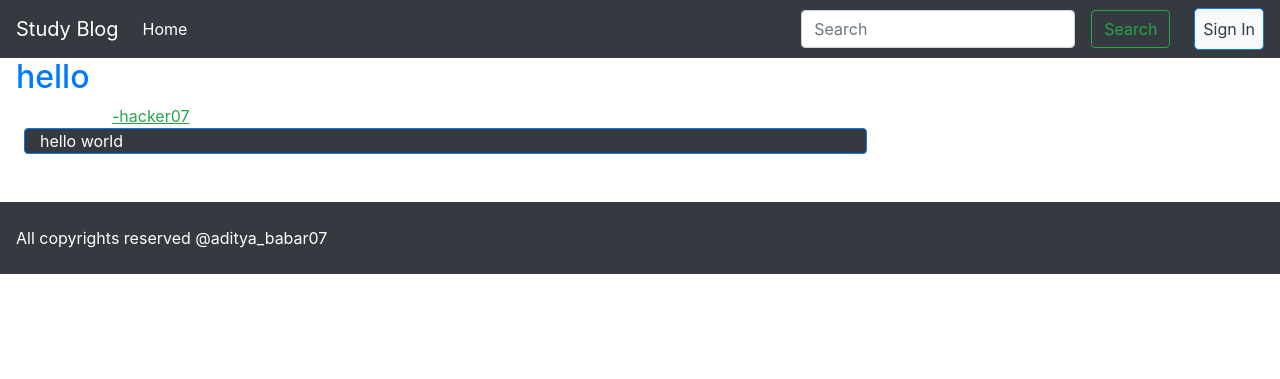
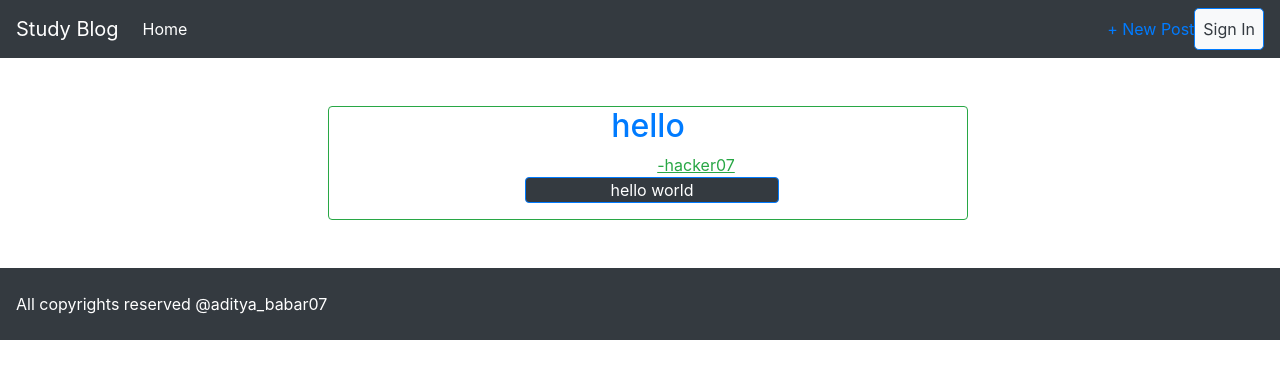
Before and after one commit to adityababar07/blog-2, a Django app: page /post/1/ in a window 1280 px wide. Shown: the top 379 px of the page. Run offline with Django 3.2, Linux system fonts and the light colour scheme; data comes from the database, SQL or seed files in the repository; both versions use the stored data as it was after the commit; some libraries are stand-ins or nearby versions.

Commit message:
created a form

```diff
--- a/blog/models.py
+++ b/blog/models.py
@@ -1,4 +1,5 @@
 from django.db import models
+from django.urls import reverse
 
 # Create your models here.
 
@@ -11,3 +12,6 @@ class Post(models.Model):
     body = models.TextField()
     def __str__(self):
         return self.title
+
+    def get_absolute_url(self):
+        return reverse('post_detail', args=[str(self.id)])
--- a/blog/templates/base.html
+++ b/blog/templates/base.html
@@ -3,7 +3,7 @@
 <!-- html boiler -->
 <!DOCTYPE html>
 <html lang="en">
-
+<!-- head of page -->
 <head>
     <meta charset="UTF-8">
     <meta name="viewport" content="width=device-width, initial-scale=1.0">
@@ -16,12 +16,15 @@
 <script src="https://code.jquery.com/jquery-3.5.1.slim.min.js" integrity="sha384-DfXdz2htPH0lsSSs5nCTpuj/zy4C+OGpamoFVy38MVBnE+IbbVYUew+OrCXaRkfj" crossorigin="anonymous"></script>
 <script src="https://cdn.jsdelivr.net/npm/popper.js@1.16.1/dist/umd/popper.min.js" integrity="sha384-9/reFTGAW83EW2RDu2S0VKaIzap3H66lZH81PoYlFhbGU+6BZp6G7niu735Sk7lN" crossorigin="anonymous"></script>
 <script src="https://stackpath.bootstrapcdn.com/bootstrap/4.5.2/js/bootstrap.min.js" integrity="sha384-B4gt1jrGC7Jh4AgTPSdUtOBvfO8shuf57BaghqFfPlYxofvL8/KUEfYiJOMMV+rV" crossorigin="anonymous"></script>
+
+<!-- styling for html page -->
 <style>
 
 </style>
     <title>Blog</title>
 </head>
 
+<!-- content -->
 <body>
     <header>
         <nav class="navbar navbar-expand-lg navbar-dark bg-dark">
@@ -38,8 +41,8 @@
                     </li>
                 </ul>
                 <form class="form-inline my-2 my-lg-0">
-                    <input class="form-control mr-sm-3" type="search" placeholder="Search" aria-label="Search">
-                    <button class="btn btn-outline-success mr-sm-4 my-2 my-sm-0" type="submit">Search</button>
+
+                    <a href="{% url 'post_new' %}" >+ New Post</a>
                     <a href="https://study-blog07.herokuapp.com/admin/" class="border border-primary rounded-lg py-2 px-2 bg-light text-dark ">Sign In</a>
                 </form>
             </div>
--- a/blog/templates/post_detail.html
+++ b/blog/templates/post_detail.html
@@ -1,9 +1,11 @@
 {% extends 'base.html' %}
 
 {% block content %}
-    <div class = "post-entry ml-3">
-        <h2><a href = "">{{ post.title }}</a></h2>
+    <center class='mt-5'>
+        <div class='post-entry ml-3 border border-success rounded col-6'>
+            <h2><a href = "">{{ post.title }}</a></h2>
             <t class="ml-6 text-success"><u>-{{ post.author }}</u></t>
-            <p class="ml-2 border border-primary rounded bg-dark text-white col-8">{{ post.body }}</p>
-    </div>
+            <p class="ml-2 border border-primary rounded bg-dark text-white col-5">{{ post.body }}</p>
+        </div>
+    </center>
 {% endblock content %}
--- a/blog/urls.py
+++ b/blog/urls.py
@@ -1,8 +1,9 @@
 from django.urls import path
 
-from .views import BlogListView, BlogDetailView
+from .views import BlogListView, BlogDetailView, BlogCreateView
 
 urlpatterns = [
+    path('post/new', BlogCreateView.as_view(), name='post_new'),
+    path('post/<int:pk>/', BlogDetailView.as_view(), name='post_detail'),
     path ('', BlogListView.as_view(), name='home'),
-    path('post/<int:pk>/', BlogDetailView.as_view(), name='post_detail'),
 ]
--- a/blog/views.py
+++ b/blog/views.py
@@ -1,7 +1,7 @@
 from django.shortcuts import render
 
 # Create your views here.
-from django.views.generic import ListView, DetailView
+from django.views.generic import ListView, DetailView, CreateView
 
 from .models import Post
 
@@ -12,3 +12,8 @@ class BlogListView(ListView):
 class BlogDetailView(DetailView):
     model = Post
     template_name = 'post_detail.html'
+
+class BlogCreateView(CreateView):
+    model = Post
+    template_name = 'post_new.html'
+    fields = ['title', 'author', 'body']
```
Also changed, not shown: blog/templates/post_new.html (added, +12 -0 lines), db.sqlite3.
